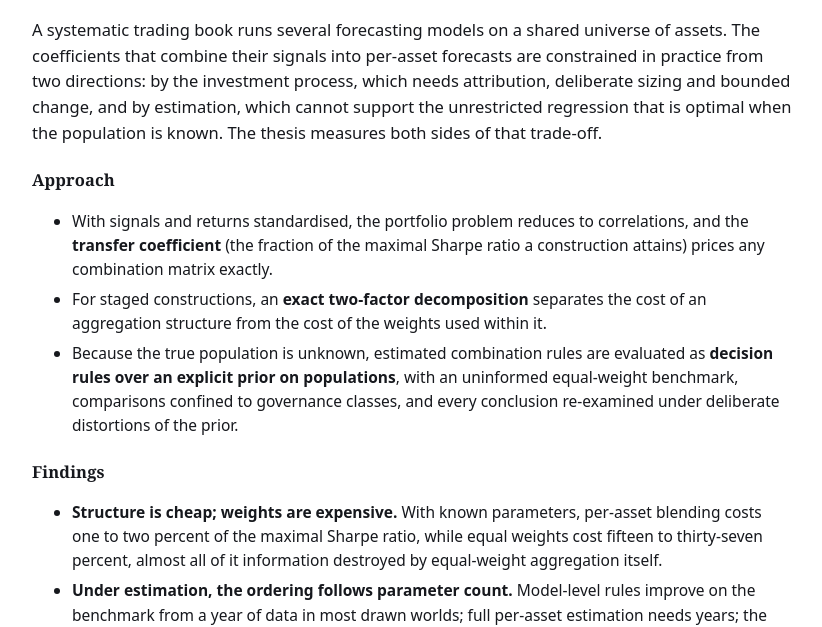
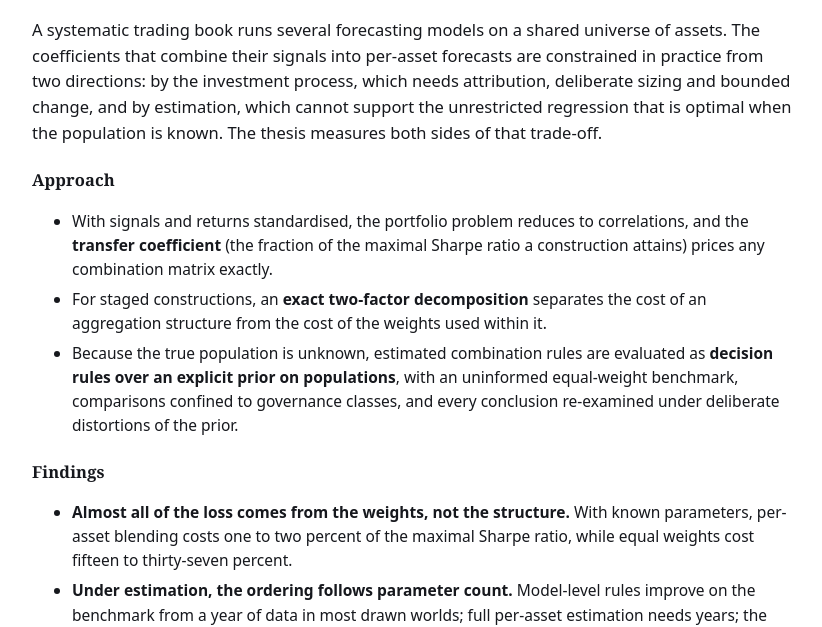
Before and after one commit to christopher-dybdahl/christopher-dybdahl.github.io, a plain HTML site: page projects/alpha-signal-combination.html in a window 1280 px wide. Shown: the part 182-809 px from the top of the page, without its empty margins (186-1008 px from the left). Drawn offline with Linux system fonts and the light colour scheme.

Commit message:
Reword findings bullet on Imperial thesis page

```diff
--- a/projects/alpha-signal-combination.html
+++ b/projects/alpha-signal-combination.html
@@ -40,9 +40,9 @@
 
       <h3>Findings</h3>
       <ul>
-        <li><strong>Structure is cheap; weights are expensive.</strong> With known parameters, per-asset blending
-          costs one to two percent of the maximal Sharpe ratio, while equal weights cost fifteen to thirty-seven
-          percent, almost all of it information destroyed by equal-weight aggregation itself.</li>
+        <li><strong>Almost all of the loss comes from the weights, not the structure.</strong> With known parameters,
+          per-asset blending costs one to two percent of the maximal Sharpe ratio, while equal weights cost fifteen
+          to thirty-seven percent.</li>
         <li><strong>Under estimation, the ordering follows parameter count.</strong> Model-level rules improve on the
           benchmark from a year of data in most drawn worlds; full per-asset estimation needs years; the unrestricted
           regression is never competitive.</li>
```
